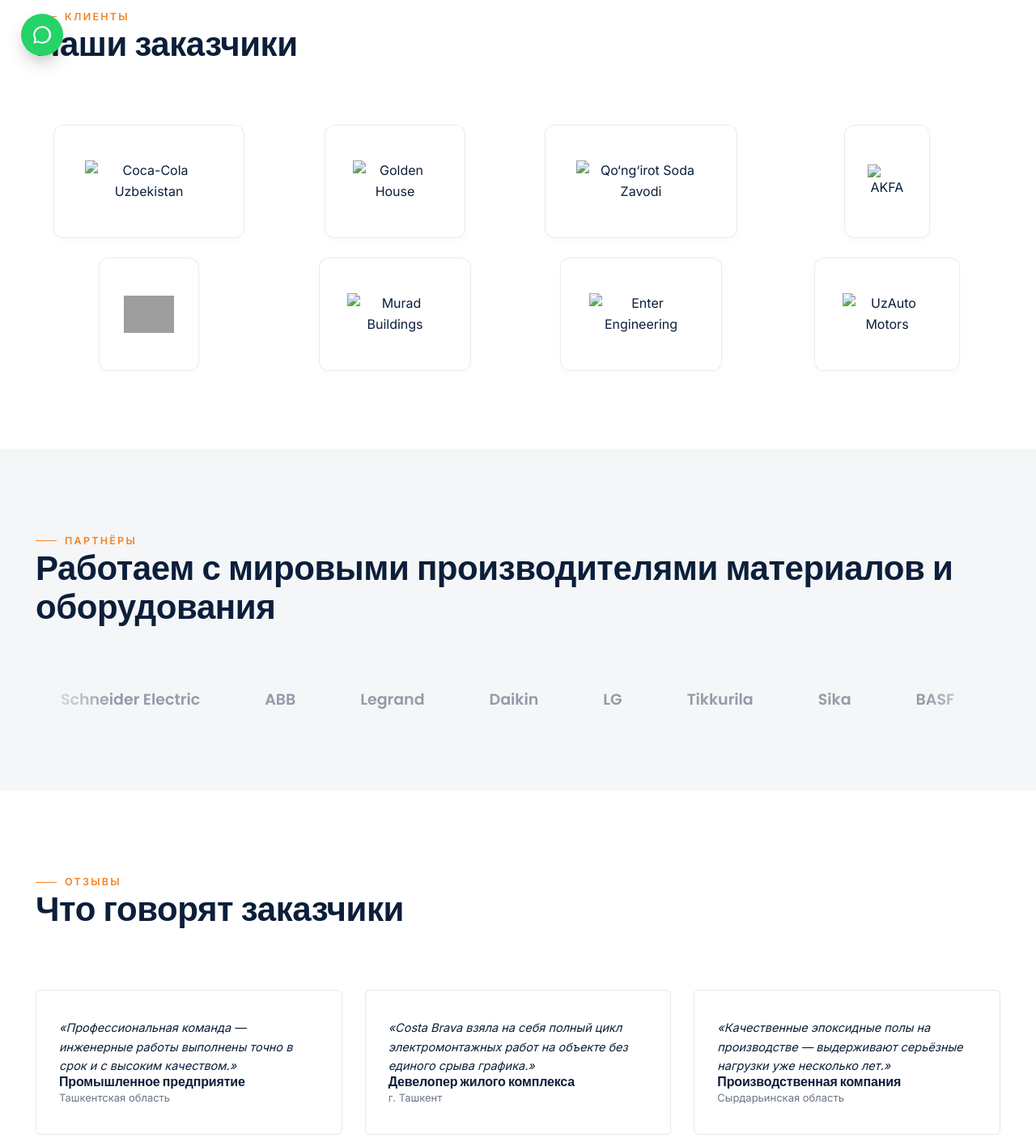
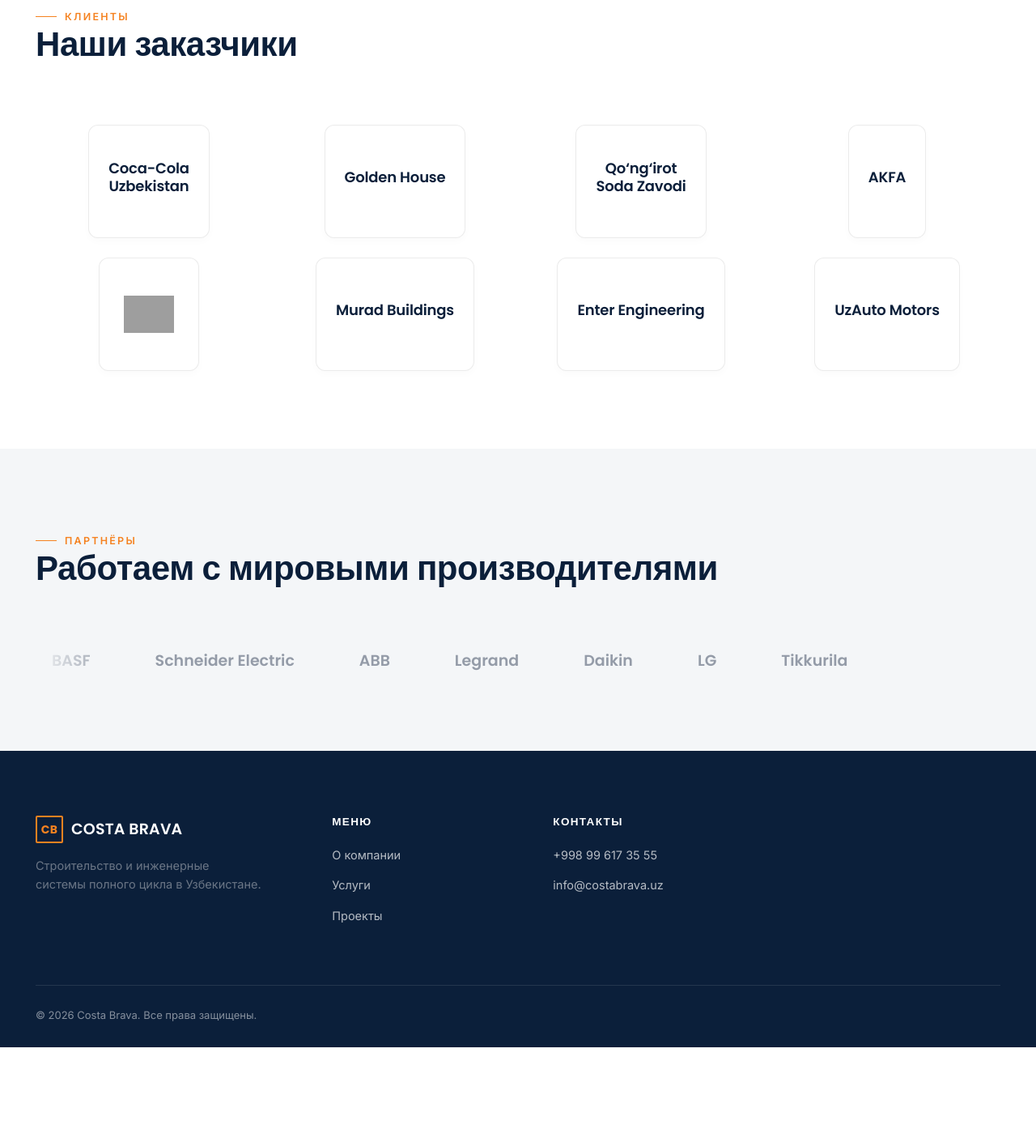
Before and after one commit to philliposterreich-hub/cost-brava-website, a plain HTML site: page clients.html in a window 1280 px wide. Shown: the part 705-2110 px from the top of the page at 81% size. After the commit the page ends 1998 px from the top, so only its background shows below. Drawn offline with Linux system fonts and the light colour scheme; grey boxes are pictures that could not be loaded.

Commit message:
Refactor clients.html for clarity and optimization
Removed unnecessary comments, updated meta description, and added fallback text for images. Adjusted footer content and removed unused sections.

```diff
--- a/clients.html
+++ b/clients.html
@@ -4,13 +4,12 @@
 <meta charset="UTF-8">
 <meta name="viewport" content="width=device-width, initial-scale=1.0">
 <title>Клиенты и партнёры — Costa Brava</title>
-<meta name="description" content="Клиенты Costa Brava: Coca-Cola Uzbekistan, Golden House, AKFA, Artel, Enter Engineering и другие. Партнёры: Sika, BASF, Schneider Electric, ABB, Daikin.">
+<meta name="description" content="Клиенты Costa Brava: Coca-Cola Uzbekistan, Golden House, AKFA, Artel, Enter Engineering и другие.">
 <link rel="preconnect" href="https://fonts.googleapis.com">
 <link rel="preconnect" href="https://fonts.gstatic.com" crossorigin>
 <link href="https://fonts.googleapis.com/css2?family=Poppins:wght@500;600;700&family=Inter:wght@400;500;600&display=swap" rel="stylesheet">
 <link rel="stylesheet" href="styles.css">
 <style>
-  /* Стилизация сетки логотипов для одинакового визуального отображения */
   .grid-4 .card {
     display: flex !important;
     align-items: center !important;
@@ -29,12 +28,11 @@
     width: auto;
     height: auto;
     object-fit: contain;
-    transition: transform 0.3s ease, filter 0.3s ease;
+    transition: transform 0.3s ease;
   }
   .grid-4 .card img:hover {
     transform: scale(1.04);
   }
-  /* Подстройка JPG логотипов с белым фоном под светлую и темную тему */
   .logo-jpg {
     mix-blend-mode: multiply;
   }
@@ -45,9 +43,19 @@
     border-radius: 8px;
     max-height: 48px !important;
   }
-  /* Оптимизация контрастности в темной теме */
   [data-theme="dark"] .grid-4 .card img:not(.logo-jpg) {
     filter: brightness(1) contrast(1.05);
+  }
+
+  /* Стили для резервного текста, если логотип не найден */
+  .fallback-text {
+    font-family: var(--font-head);
+    font-size: 18px;
+    font-weight: 600;
+    color: var(--text);
+    margin: 0;
+    text-align: center;
+    line-height: 1.2;
   }
 </style>
 </head>
@@ -68,7 +76,6 @@
     <div class="header-actions">
       <button class="theme-toggle" aria-label="Переключить тему">
         <svg class="icon-moon" viewBox="0 0 24 24" fill="none" stroke="currentColor" stroke-width="2"><path d="M21 12.8A9 9 0 1 1 11.2 3 7 7 0 0 0 21 12.8z"/></svg>
-        <svg class="icon-sun" viewBox="0 0 24 24" fill="none" stroke="currentColor" stroke-width="2"><circle cx="12" cy="12" r="4"/><path d="M12 2v2M12 20v2M4.9 4.9l1.4 1.4M17.7 17.7l1.4 1.4M2 12h2M20 12h2M4.9 19.1l1.4-1.4M17.7 6.3l1.4-1.4"/></svg>
       </button>
       <a href="contact.html" class="btn btn-primary" style="padding:12px 22px;">КП</a>
       <button class="burger" aria-label="Меню"><span></span><span></span><span></span></button>
@@ -102,30 +109,47 @@
       <div><div class="eyebrow">Клиенты</div><h2>Наши заказчики</h2></div>
     </div>
     <div class="grid-4 reveal reveal-stagger">
+
       <div class="card text-center" style="--i:0">
-        <img src="coca-cola.png" alt="Coca-Cola Uzbekistan" loading="lazy">
+        <img src="coca-cola.png" alt="Coca-Cola Uzbekistan" loading="lazy" onerror="this.style.display='none'; this.nextElementSibling.style.display='block';">
+        <h3 class="fallback-text" style="display:none;">Coca-Cola<br>Uzbekistan</h3>
       </div>
+
       <div class="card text-center" style="--i:1">
-        <img src="golden-house.jpg" alt="Golden House" class="logo-jpg" loading="lazy">
+        <img src="golden-house.jpg" alt="Golden House" class="logo-jpg" loading="lazy" onerror="this.style.display='none'; this.nextElementSibling.style.display='block';">
+        <h3 class="fallback-text" style="display:none;">Golden House</h3>
       </div>
+
       <div class="card text-center" style="--i:2">
-        <img src="soda.png" alt="Qo‘ng‘irot Soda Zavodi" loading="lazy">
+        <img src="soda.png" alt="Qo‘ng‘irot Soda Zavodi" loading="lazy" onerror="this.style.display='none'; this.nextElementSibling.style.display='block';">
+        <h3 class="fallback-text" style="display:none;">Qo‘ng‘irot<br>Soda Zavodi</h3>
       </div>
+
       <div class="card text-center" style="--i:3">
-        <img src="akfa.png" alt="AKFA" loading="lazy">
+        <img src="akfa.png" alt="AKFA" loading="lazy" onerror="this.style.display='none'; this.nextElementSibling.style.display='block';">
+        <h3 class="fallback-text" style="display:none;">AKFA</h3>
       </div>
+
       <div class="card text-center" style="--i:4">
-        <img src="https://upload.wikimedia.org/wikipedia/commons/4/47/Shilda_Artel.svg" alt="Artel" loading="lazy">
+        <img src="https://upload.wikimedia.org/wikipedia/commons/4/47/Shilda_Artel.svg" alt="Artel" loading="lazy" onerror="this.style.display='none'; this.nextElementSibling.style.display='block';">
+        <h3 class="fallback-text" style="display:none;">Artel</h3>
       </div>
+
       <div class="card text-center" style="--i:5">
-        <img src="murad.jpg" alt="Murad Buildings" class="logo-jpg" loading="lazy">
+        <img src="murad.jpg" alt="Murad Buildings" class="logo-jpg" loading="lazy" onerror="this.style.display='none'; this.nextElementSibling.style.display='block';">
+        <h3 class="fallback-text" style="display:none;">Murad Buildings</h3>
       </div>
+
       <div class="card text-center" style="--i:6">
-        <img src="enter.jpg" alt="Enter Engineering" class="logo-jpg" loading="lazy">
+        <img src="enter.jpg" alt="Enter Engineering" class="logo-jpg" loading="lazy" onerror="this.style.display='none'; this.nextElementSibling.style.display='block';">
+        <h3 class="fallback-text" style="display:none;">Enter Engineering</h3>
       </div>
+
       <div class="card text-center" style="--i:7">
-        <img src="uzauto.png" alt="UzAuto Motors" loading="lazy">
+        <img src="uzauto.png" alt="UzAuto Motors" loading="lazy" onerror="this.style.display='none'; this.nextElementSibling.style.display='block';">
+        <h3 class="fallback-text" style="display:none;">UzAuto Motors</h3>
       </div>
+
     </div>
   </div>
 </section>
@@ -133,47 +157,12 @@
 <section class="section-alt">
   <div class="container">
     <div class="section-head reveal">
-      <div><div class="eyebrow">Партнёры</div><h2>Работаем с мировыми производителями материалов и оборудования</h2></div>
+      <div><div class="eyebrow">Партнёры</div><h2>Работаем с мировыми производителями</h2></div>
     </div>
     <div class="logo-strip reveal">
       <div class="logo-track">
         <span class="logo-item">Sika</span><span class="logo-item">BASF</span><span class="logo-item">Schneider Electric</span><span class="logo-item">ABB</span><span class="logo-item">Legrand</span><span class="logo-item">Daikin</span><span class="logo-item">LG</span><span class="logo-item">Tikkurila</span>
-        <span class="logo-item">Sika</span><span class="logo-item">BASF</span><span class="logo-item">Schneider Electric</span><span class="logo-item">ABB</span><span class="logo-item">Legrand</span><span class="logo-item">Daikin</span><span class="logo-item">LG</span><span class="logo-item">Tikkurila</span>
       </div>
-    </div>
-  </div>
-</section>
-
-<section>
-  <div class="container">
-    <div class="section-head reveal">
-      <div><div class="eyebrow">Отзывы</div><h2>Что говорят заказчики</h2></div>
-    </div>
-    <div class="grid-3 reveal reveal-stagger">
-      <div class="card" style="--i:0">
-        <p style="color:var(--text); font-style:italic;">«Профессиональная команда — инженерные работы выполнены точно в срок и с высоким качеством.»</p>
-        <h4 style="font-family:var(--font-head); margin:0;">Промышленное предприятие</h4>
-        <p style="margin:0; font-size:13px;">Ташкентская область</p>
-      </div>
-      <div class="card" style="--i:1">
-        <p style="color:var(--text); font-style:italic;">«Costa Brava взяла на себя полный цикл электромонтажных работ на объекте без единого срыва графика.»</p>
-        <h4 style="font-family:var(--font-head); margin:0;">Девелопер жилого комплекса</h4>
-        <p style="margin:0; font-size:13px;">г. Ташкент</p>
-      </div>
-      <div class="card" style="--i:2">
-        <p style="color:var(--text); font-style:italic;">«Качественные эпоксидные полы на производстве — выдерживают серьёзные нагрузки уже несколько лет.»</p>
-        <h4 style="font-family:var(--font-head); margin:0;">Производственная компания</h4>
-        <p style="margin:0; font-size:13px;">Сырдарьинская область</p>
-      </div>
-    </div>
-  </div>
-</section>
-
-<section class="cta-banner">
-  <div class="container">
-    <div class="reveal">
-      <h2>Присоединяйтесь к нашим клиентам</h2>
-      <div class="btn-row"><a href="contact.html" class="btn btn-primary">Получить консультацию</a></div>
     </div>
   </div>
 </section>
@@ -184,22 +173,13 @@
       <div class="footer-brand">
         <a href="index.html" class="brand"><span class="brand-mark">CB</span>COSTA BRAVA</a>
         <p style="max-width:280px; font-size:14.5px;">Строительство и инженерные системы полного цикла в Узбекистане.</p>
-        <div class="footer-social">
-          <a href="#" aria-label="Telegram"><svg viewBox="0 0 24 24" fill="currentColor"><path d="M21.9 4.6 3.5 11.7c-1.2.5-1.2 1.2-.2 1.5l4.7 1.5 1.8 5.5c.2.6.4.8.9.8.4 0 .6-.2.9-.5l2.1-2 4.4 3.2c.8.5 1.4.2 1.6-.7l3-14c.3-1.2-.4-1.7-1.3-1.4z"/></svg></a>
-          <a href="#" aria-label="WhatsApp"><svg viewBox="0 0 24 24" fill="currentColor"><path d="M12 2a10 10 0 0 0-8.6 15L2 22l5.2-1.4A10 10 0 1 0 12 2zm0 18a8 8 0 0 1-4.1-1.1l-.3-.2-3 .8.8-2.9-.2-.3A8 8 0 1 1 12 20z"/></svg></a>
-          <a href="#" aria-label="LinkedIn"><svg viewBox="0 0 24 24" fill="currentColor"><path d="M4.98 3.5a2.5 2.5 0 1 1 0 5 2.5 2.5 0 0 1 0-5zM3 9h4v12H3zM9 9h3.8v1.7h.1c.5-1 1.8-2 3.7-2 4 0 4.7 2.6 4.7 6V21h-4v-5.4c0-1.3 0-3-1.8-3s-2.1 1.4-2.1 2.9V21H9z"/></svg></a>
-        </div>
       </div>
-      <div class="footer-col"><h4>Меню</h4><ul><li><a href="about.html">О компании</a></li><li><a href="services.html">Услуги</a></li><li><a href="projects.html">Проекты</a></li><li><a href="careers.html">Карьера</a></li></ul></div>
-      <div class="footer-col"><h4>Услуги</h4><ul><li><a href="services.html#construction">Строительство</a></li><li><a href="services.html#mep">MEP-системы</a></li><li><a href="services.html">Facility Maintenance</a></li></ul></div>
-      <div class="footer-col"><h4>Контакты</h4><ul><li><a href="tel:+998996173555">+998 99 617 35 55</a></li><li><a href="mailto:info@costabrava.uz">info@costabrava.uz</a></li><li><a href="contact.html">г. Ташкент, Узбекистан</a></li></ul></div>
+      <div class="footer-col"><h4>Меню</h4><ul><li><a href="about.html">О компании</a></li><li><a href="services.html">Услуги</a></li><li><a href="projects.html">Проекты</a></li></ul></div>
+      <div class="footer-col"><h4>Контакты</h4><ul><li><a href="tel:+998996173555">+998 99 617 35 55</a></li><li><a href="mailto:info@costabrava.uz">info@costabrava.uz</a></li></ul></div>
     </div>
-    <div class="footer-bottom"><span>© 2026 Costa Brava. Все права защищены.</span><span>Строительство · Инжиниринг · Техническое обслуживание</span></div>
+    <div class="footer-bottom"><span>© 2026 Costa Brava. Все права защищены.</span></div>
   </div>
 </footer>
-
-<button class="to-top" aria-label="Наверх"><svg viewBox="0 0 24 24" fill="none" stroke="currentColor" stroke-width="2" width="18" height="18"><path d="M12 19V5M5 12l7-7 7 7"/></svg></button>
-<a class="wa-float" href="https://wa.me/998996173555" target="_blank" rel="noopener" aria-label="WhatsApp"><svg viewBox="0 0 24 24" fill="currentColor"><path d="M12 2a10 10 0 0 0-8.6 15L2 22l5.2-1.4A10 10 0 1 0 12 2zm0 18a8 8 0 0 1-4.1-1.1l-.3-.2-3 .8.8-2.9-.2-.3A8 8 0 1 1 12 20z"/></svg></a>
 
 <script src="script.js"></script>
 </body>
```
